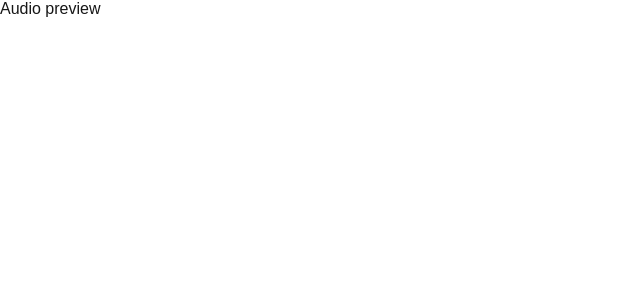
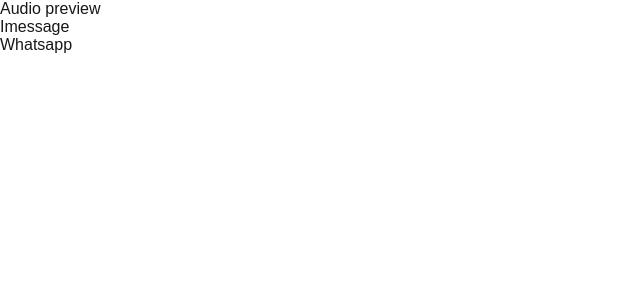
Before and after one commit to charly-palencia/test-ogvideo, a Next.js app: page /audio in a window 1280 px wide. Shown: the top 300 px of the page, without its empty margins (0-640 px from the left). Built offline with nearby package versions, Linux system fonts and the light colour scheme.

Commit message:
add social network

```diff
--- a/src/app/audio/page.js
+++ b/src/app/audio/page.js
@@ -42,6 +42,19 @@
   return (
     <div className="h-screen bg-black flex justify-center items-center">
         Audio preview
+
+        <div className="mt-4 flex justify-center gap-4">
+            <a target="_blank" rel="noreferrer" className="text-white" href={`https://wwwmessages.apple.com/business/chat?text=${encodeURIComponent(`${new URL(baseUrl).toString()}/audio.mp3`)}`}>
+                Imessage
+            </a>
+        </div>
+
+        <div className="mt-4 flex justify-center gap-4">
+            <a target="_blank" rel="noreferrer" className="text-white" href={`whatsapp://send?text=${encodeURIComponent(`{new URL(baseUrl).toString()}/audio.mp3`)}`}>
+                Whatsapp
+            </a>
+        </div>
+
     </div>
   );
 }
```
